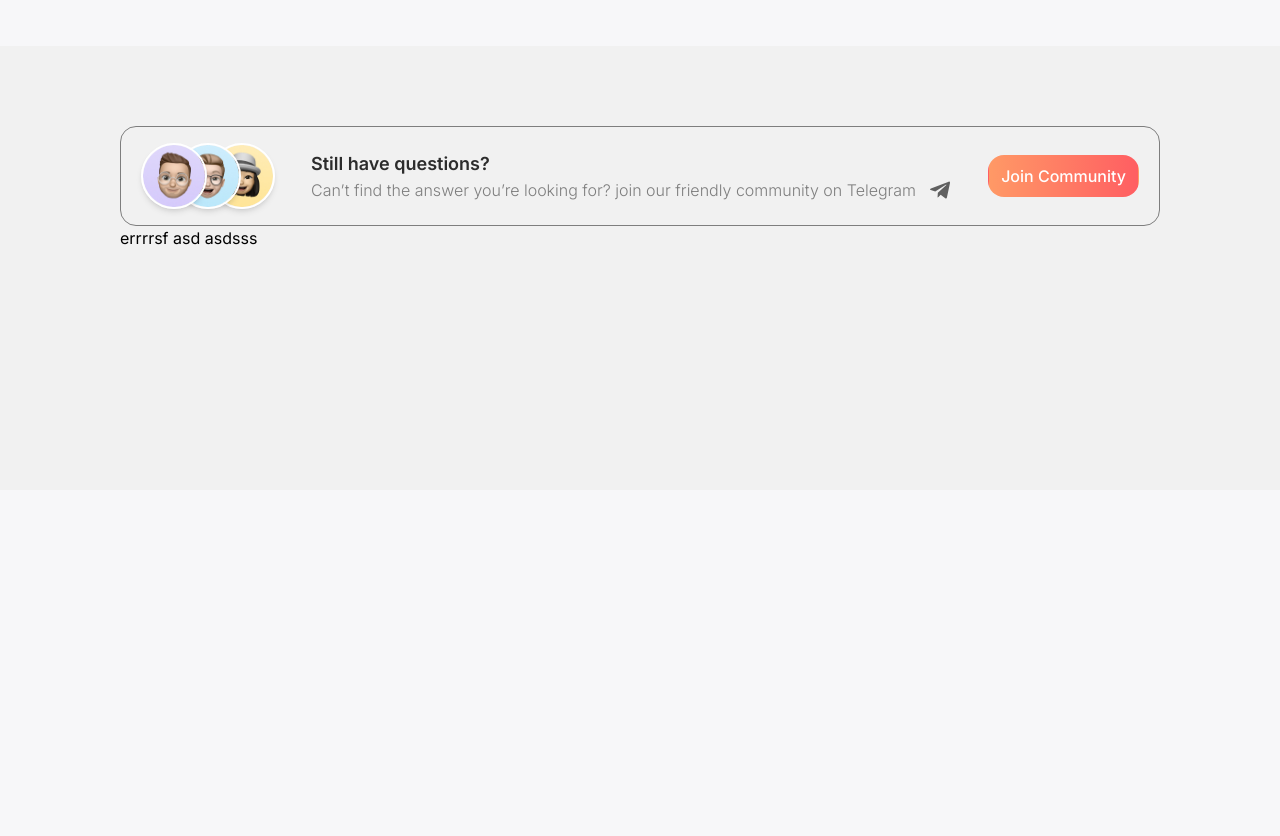
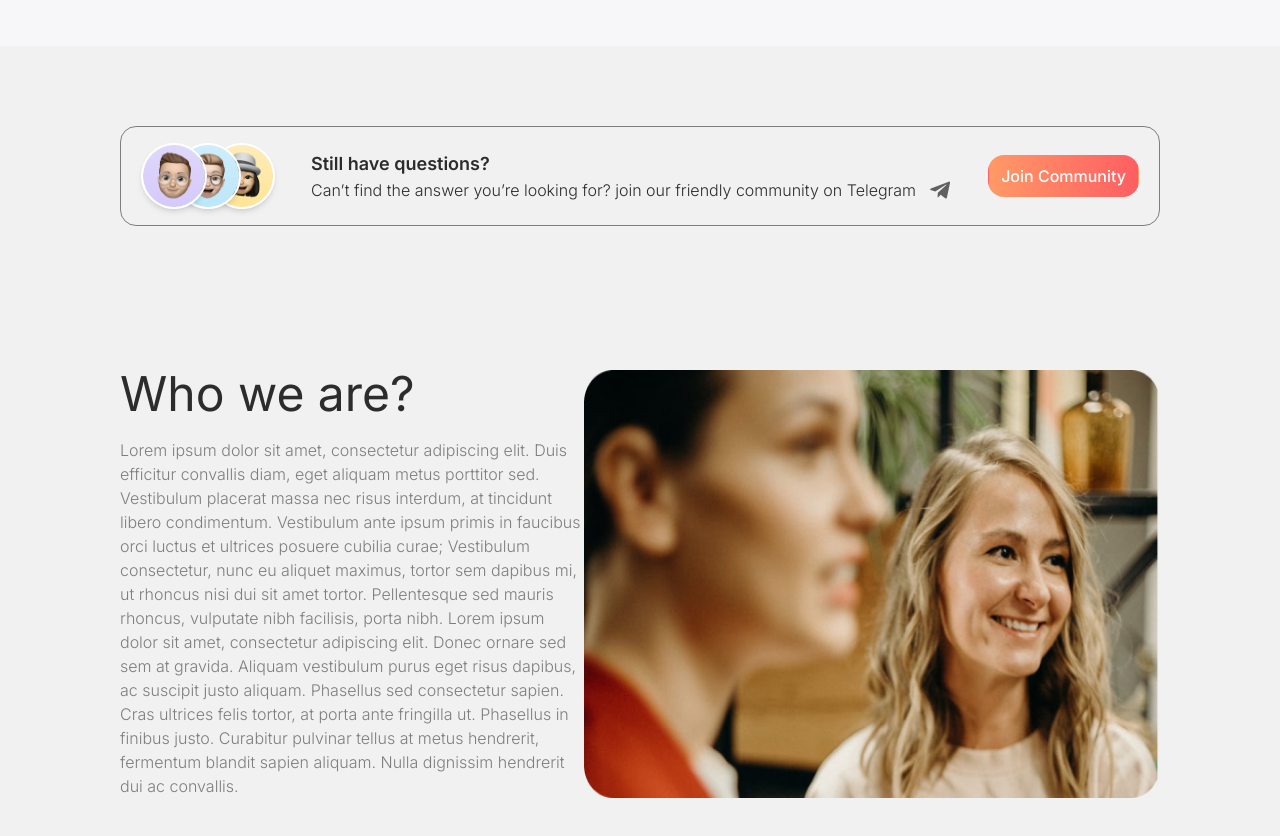
Before and after one commit to erffon/freelancers-faq, a Next.js app: page / in a window 1280 px wide. Shown: the part 948-1784 px from the top of the page. Before the commit the page ends 1438 px from the top, so only its background shows below. Built offline with nearby package versions, Linux system fonts and the light colour scheme.

Commit message:
Feat: who we are section has been made

```diff
--- a/contents/pages/home.ts
+++ b/contents/pages/home.ts
@@ -39,6 +39,16 @@ export const HOME_DATA = {
           link: ROUTES.COMMUNITY,
         },
       },
+      who_we_are: {
+        text: {
+          title: "Who we are?",
+          caption:
+            "Lorem ipsum dolor sit amet, consectetur adipiscing elit. Duis efficitur convallis diam, eget aliquam metus porttitor sed. Vestibulum placerat massa nec risus interdum, at tincidunt libero condimentum. Vestibulum ante ipsum primis in faucibus orci luctus et ultrices posuere cubilia curae; Vestibulum consectetur, nunc eu aliquet maximus, tortor sem dapibus mi, ut rhoncus nisi dui sit amet tortor. Pellentesque sed mauris rhoncus, vulputate nibh facilisis, porta nibh. Lorem ipsum dolor sit amet, consectetur adipiscing elit. Donec ornare sed sem at gravida. Aliquam vestibulum purus eget risus dapibus, ac suscipit justo aliquam. Phasellus sed consectetur sapien. Cras ultrices felis tortor, at porta ante fringilla ut. Phasellus in finibus justo. Curabitur pulvinar tellus at metus hendrerit, fermentum blandit sapien aliquam. Nulla dignissim hendrerit dui ac convallis.",
+        },
+        image: {
+          src: "/assets/images/homepage/team-banner.jpg",
+        },
+      },
     },
   },
   persian: {},
--- a/pages/index.tsx
+++ b/pages/index.tsx
@@ -44,7 +44,7 @@ export default function Home() {
         </div>
       </section>
       <section className="pt-20 pb-60 bg-bgcolor-gray-darker _container">
-        <div className="border border-textcolor-paragraph px-5 py-4 rounded-2xl flex items-center justify-between">
+        <div className="border border-textcolor-paragraph px-5 py-4 rounded-2xl flex items-center justify-between mb-36">
           <div className="flex">
             {HOME_DATA.english.section2.cta_box.images.map((src, index) => {
               let zIndex;
@@ -74,12 +74,12 @@ export default function Home() {
               );
             })}
           </div>
-          <div>
+          <div className="gap-3">
             <h3 className="text-textcolor-heading font-semibold text-lg">
               {HOME_DATA.english.section2.cta_box.texts.title}
             </h3>
             <div className="flex items-center gap-3">
-              <p className="text-textcolor-paragraph  font-light text-base">
+              <p className="text-textcolor-heading  font-light text-base">
                 {HOME_DATA.english.section2.cta_box.texts.caption}
               </p>
               <HOME_DATA.english.section2.cta_box.texts.icon className="w-6 h-6 opacity-60" />
@@ -91,7 +91,22 @@ export default function Home() {
             </Link>
           </button>
         </div>
-        <p>errrrsf asd asdsss</p>
+        <div className="flex justify-between">
+          <div className="w-1/2">
+            <h2 className="text-textcolor-heading font-normal text-5xl text-left pb-5">
+              {HOME_DATA.english.section2.who_we_are.text.title}
+            </h2>
+            <p className="text-textcolor-paragraph font-light text-base text-left">
+              {HOME_DATA.english.section2.who_we_are.text.caption}
+            </p>
+          </div>
+          <Image
+            width={576}
+            height={384}
+            src={HOME_DATA.english.section2.who_we_are.image.src}
+            alt={"who we are"}
+          />
+        </div>
       </section>
     </Layout>
   );
```
Also changed, not shown: public/assets/images/homepage/team-banner.jpg (added).
